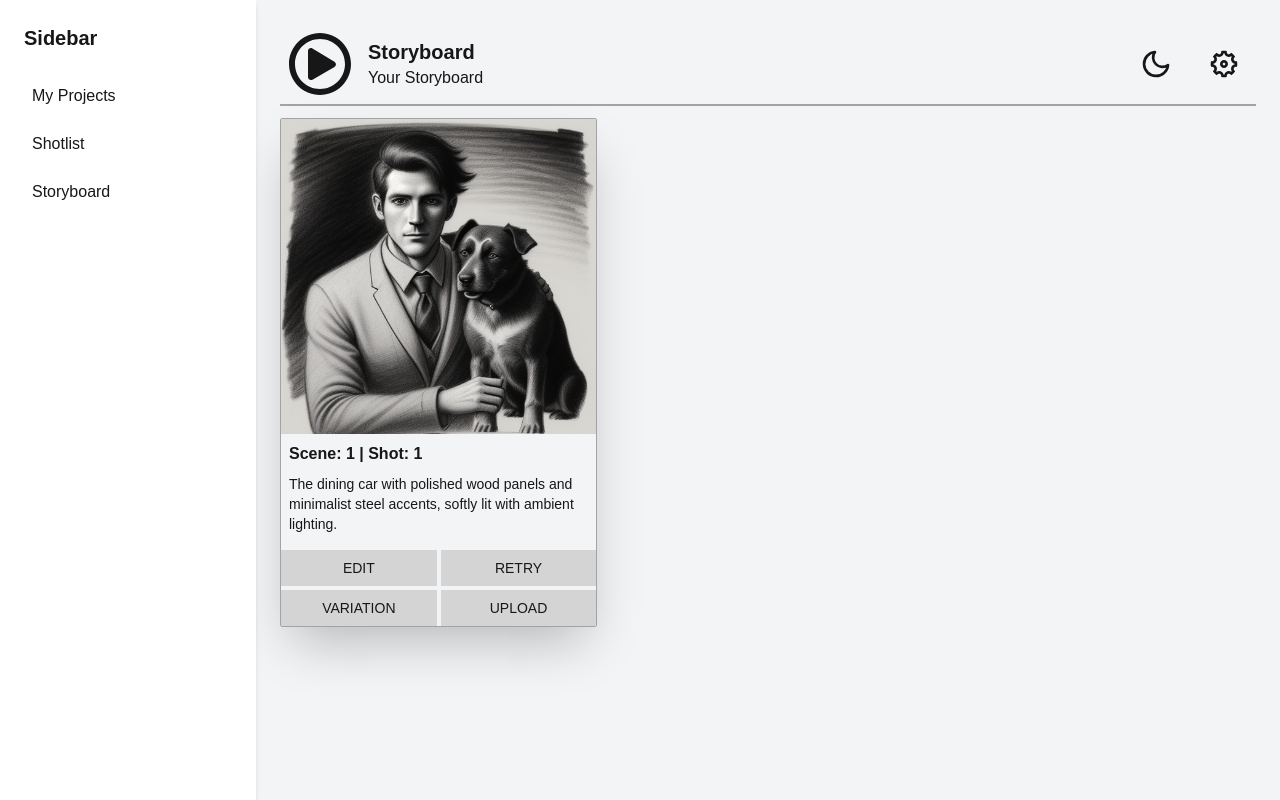
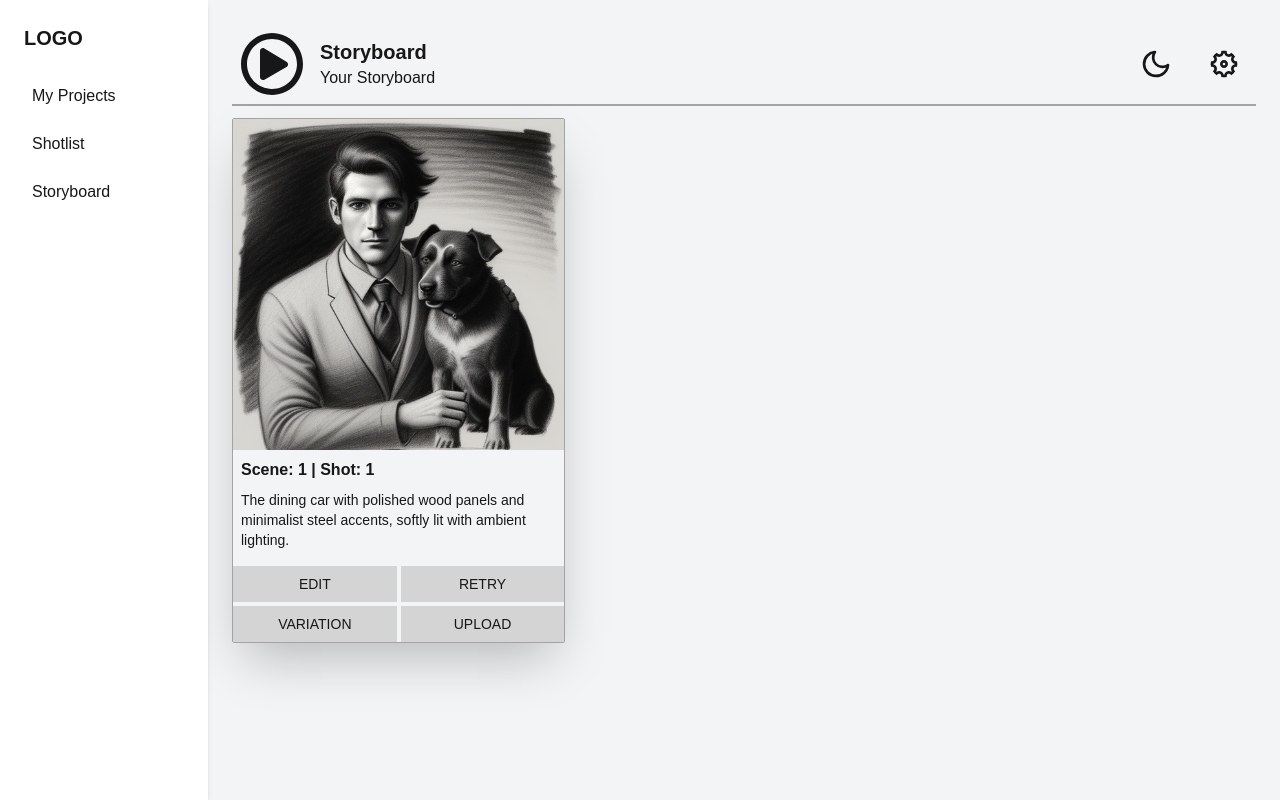
Before and after one commit to shiffydeen/storyboard-frontend, a Next.js app: page /storyboard in a window 1280 px wide. Built offline with nearby package versions, Linux system fonts and the light colour scheme.

Commit message:
logo added

```diff
--- a/app/components/Sidebar.jsx
+++ b/app/components/Sidebar.jsx
@@ -14,12 +14,12 @@
     <>
       <aside
         className={`
-          fixed md:static top-0 left-0 min-h-screen w-64 bg-white shadow-md z-40 p-6
+          fixed md:static top-0 left-0 min-h-screen w-52 bg-white shadow-md z-40 p-6
            ease-in-out dark:bg-gray-900 md:translate-x-0
           ${isSidebarOpen ? 'translate-x-0' : '-translate-x-full '}
         `}
       >
-        <h2 className="text-xl font-bold mb-6">Sidebar</h2>
+        <h2 className="text-xl font-bold mb-6">LOGO</h2>
         <button className='absolute top-6 right-4 md:hidden' onClick={closeSidebar}>
           <FaTimes />
         </button>
--- a/app/page.jsx
+++ b/app/page.jsx
@@ -12,7 +12,7 @@
   return (
     <div className="p-5">
       <div className="grid grid-cols-3 ">
-        <div className="shadow-lg border border-neutral-300 rounded-sm w-[250px] h-[300px] flex justify-center items-center cursor-pointer">
+        <div className="shadow-lg border border-neutral-300 rounded-sm w-[250px] h-[300px] flex justify-center items-center cursor-pointer hover:shadow-gray-400">
           <div className="flex flex-col items-center gap-3">
             <div className="w-20 h-20 rounded-full bg-gray-400 flex justify-center items-center">+</div>
             <p>ADD PROJECT</p>
```
Also changed, not shown: app/components/Navbar.jsx (+0 -7 lines).
